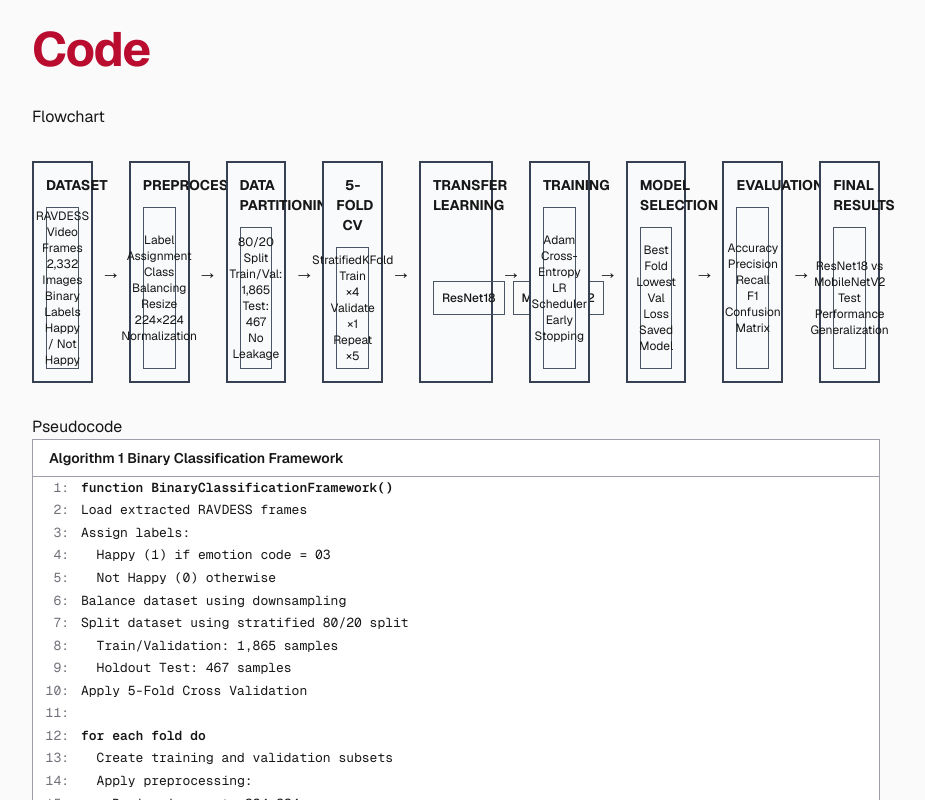
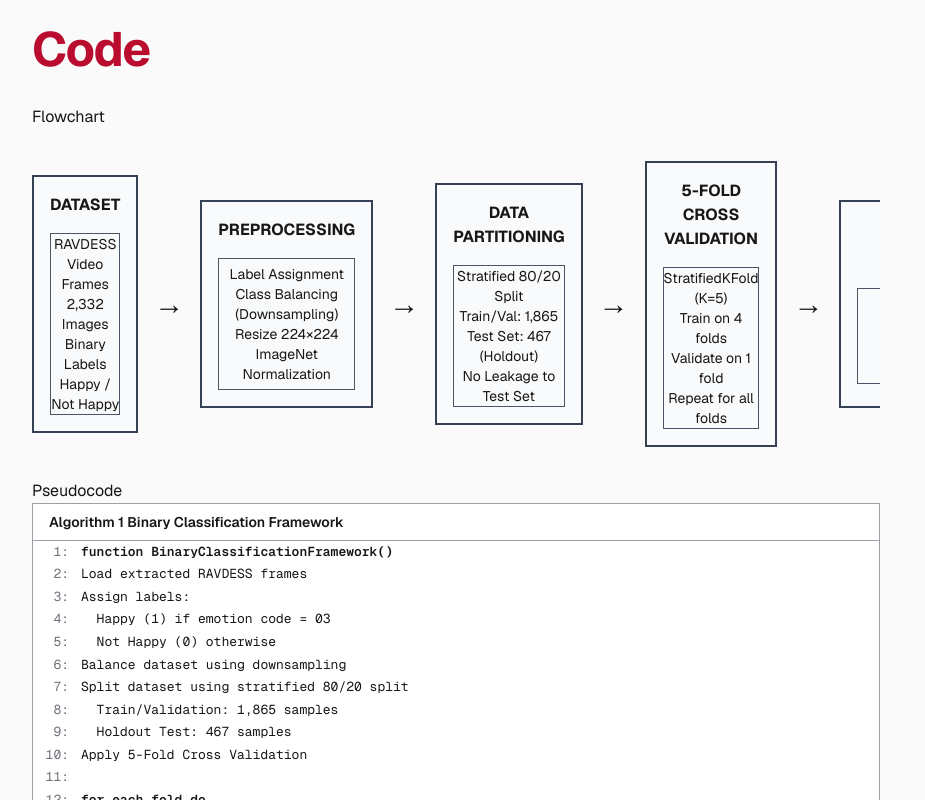
Before and after one commit to pepealania/image-processing-project-tutorial-deep-learning-happy-not-happy-classification, a Next.js app: page /image-processing-project-tutorial-deep-learning-happy-not-happy-classification/ in a window 1280 px wide. Shown: the part 3560-4360 px from the top of the page, without its empty margins (184-1109 px from the left). Built offline with nearby package versions, Linux system fonts and the light colour scheme.

Commit message:
dataflowchar centered 13

```diff
--- a/src/app/page.tsx
+++ b/src/app/page.tsx
@@ -4,6 +4,7 @@ import BinaryClassificationAnimation from "@/components/BinaryClassificationAnim
 import DatasetStatisticsTable from "@/components/DatasetStatisticsTable";
 import DataFlowChart from "@/components/DataFlowChart";
 import Pseudocode from "@/components/Pseudocode";
+import DataFlowChartBelow from "@/components/DataFlowChartBelow";
 
 export default function Home() {
   return (
@@ -353,7 +354,7 @@ Overall, the dataset preparation pipeline transforms the original RAVDESS video
         </main>
       <div className="flex justify-center py-8">
         <div className="scale-90 origin-top">
-          <DataFlowChart />
+          <DataFlowChartBelow />
         </div>
       </div>
     </div>
--- a/src/components/DataFlowChart.tsx
+++ b/src/components/DataFlowChart.tsx
@@ -1,18 +1,15 @@
 export default function DataFlowChart() {
-  const box =
-    "flex-1 min-w-0 border-2 border-gray-700 bg-gray-50 p-3 flex flex-col";
-  const inner =
-    "border border-gray-600 flex-1 flex flex-col justify-center items-center text-center text-xs";
+  return (
+    <section className="w-full overflow-x-auto py-8">
+      <div className="min-w-[1400px] flex items-center justify-start gap-4">
 
-  return (
-    <section className="w-full py-8">
-      <div className="flex items-stretch gap-2 w-full">
-
-        <div className={box}>
-          <h3 className="mb-3 text-center font-bold uppercase text-sm">
+        {/* Dataset */}
+        <div className="border-2 border-gray-700 bg-gray-50 p-4 w-64 flex flex-col">
+          <h3 className="text-center font-bold uppercase mb-4">
             Dataset
           </h3>
-          <div className={inner}>
+
+          <div className="border border-gray-600 flex-1 flex flex-col items-center justify-center text-center text-sm">
             <p>RAVDESS Video Frames</p>
             <p>2,332 Images</p>
             <p>Binary Labels</p>
@@ -20,118 +17,133 @@ export default function DataFlowChart() {
           </div>
         </div>
 
-        <div className="self-center text-xl font-bold">→</div>
+        <div className="text-3xl font-bold">→</div>
 
-        <div className={box}>
-          <h3 className="mb-3 text-center font-bold uppercase text-sm">
+        {/* Preprocessing */}
+        <div className="border-2 border-gray-700 bg-gray-50 p-4 w-72 h-52 flex flex-col">
+          <h3 className="text-center font-bold uppercase mb-4">
             Preprocessing
           </h3>
-          <div className={inner}>
+
+          <div className="border border-gray-600 flex-1 flex flex-col justify-center text-center text-sm">
             <p>Label Assignment</p>
-            <p>Class Balancing</p>
+            <p>Class Balancing (Downsampling)</p>
             <p>Resize 224×224</p>
-            <p>Normalization</p>
+            <p>ImageNet Normalization</p>
           </div>
         </div>
 
-        <div className="self-center text-xl font-bold">→</div>
+        <div className="text-3xl font-bold">→</div>
 
-        <div className={box}>
-          <h3 className="mb-3 text-center font-bold uppercase text-sm">
+        {/* Data Split */}
+        <div className="border-2 border-gray-700 bg-gray-50 p-4 w-80 flex flex-col">
+          <h3 className="text-center font-bold uppercase mb-4">
             Data Partitioning
           </h3>
-          <div className={inner}>
-            <p>80/20 Split</p>
+
+          <div className="border border-gray-600 flex-1 flex flex-col justify-center text-center text-sm">
+            <p>Stratified 80/20 Split</p>
             <p>Train/Val: 1,865</p>
-            <p>Test: 467</p>
-            <p>No Leakage</p>
+            <p>Test Set: 467 (Holdout)</p>
+            <p>No Leakage to Test Set</p>
           </div>
         </div>
 
-        <div className="self-center text-xl font-bold">→</div>
+        <div className="text-3xl font-bold">→</div>
 
-        <div className={box}>
-          <h3 className="mb-3 text-center font-bold uppercase text-sm">
-            5-Fold CV
+        {/* Cross Validation */}
+        <div className="border-2 border-gray-700 bg-gray-50 p-4 w-80 flex flex-col">
+          <h3 className="text-center font-bold uppercase mb-4">
+            5-Fold Cross Validation
           </h3>
-          <div className={inner}>
-            <p>StratifiedKFold</p>
-            <p>Train ×4</p>
-            <p>Validate ×1</p>
-            <p>Repeat ×5</p>
+
+          <div className="border border-gray-600 flex-1 flex flex-col justify-center text-center text-sm">
+            <p>StratifiedKFold (K=5)</p>
+            <p>Train on 4 folds</p>
+            <p>Validate on 1 fold</p>
+            <p>Repeat for all folds</p>
           </div>
         </div>
 
-        <div className="self-center text-xl font-bold">→</div>
+        <div className="text-3xl font-bold">→</div>
 
-        <div className={`${box} flex-[1.4]`}>
-          <h3 className="mb-3 text-center font-bold uppercase text-sm">
-            Transfer Learning
+        {/* Transfer Learning */}
+        <div className="border-2 border-gray-700 bg-gray-50 p-4 w-[420px] h-52 flex flex-col">
+          <h3 className="text-center font-bold uppercase mb-4">
+            Transfer Learning (ImageNet Pretrained)
           </h3>
 
-          <div className="flex flex-1 items-center gap-2">
-            <div className="flex-1 border border-gray-600 p-2 text-center text-xs font-medium">
+          <div className="flex-1 flex items-center justify-center gap-6">
+            <div className="border border-gray-600 w-36 h-24 flex items-center justify-center text-sm font-medium">
               ResNet18
             </div>
 
-            <div className="flex-1 border border-gray-600 p-2 text-center text-xs font-medium">
+            <div className="border border-gray-600 w-36 h-24 flex items-center justify-center text-sm font-medium">
               MobileNetV2
             </div>
           </div>
         </div>
 
-        <div className="self-center text-xl font-bold">→</div>
+        <div className="text-3xl font-bold">→</div>
 
-        <div className={box}>
-          <h3 className="mb-3 text-center font-bold uppercase text-sm">
+        {/* Training */}
+        <div className="border-2 border-gray-700 bg-gray-50 p-4 w-80 flex flex-col">
+          <h3 className="text-center font-bold uppercase mb-4">
             Training
           </h3>
-          <div className={inner}>
-            <p>Adam</p>
-            <p>Cross-Entropy</p>
+
+          <div className="border border-gray-600 flex-1 flex flex-col justify-center text-center text-sm">
+            <p>Adam Optimizer</p>
+            <p>Cross-Entropy Loss</p>
             <p>LR Scheduler</p>
             <p>Early Stopping</p>
           </div>
         </div>
 
-        <div className="self-center text-xl font-bold">→</div>
+        <div className="text-3xl font-bold">→</div>
 
-        <div className={box}>
-          <h3 className="mb-3 text-center font-bold uppercase text-sm">
+        {/* Model Selection */}
+        <div className="border-2 border-gray-700 bg-gray-50 p-4 w-72 flex flex-col">
+          <h3 className="text-center font-bold uppercase mb-4">
             Model Selection
           </h3>
-          <div className={inner}>
-            <p>Best Fold</p>
-            <p>Lowest Val Loss</p>
-            <p>Saved Model</p>
+
+          <div className="border border-gray-600 flex-1 flex flex-col justify-center text-center text-sm">
+            <p>Best Fold Selected</p>
+            <p>Lowest Validation Loss</p>
+            <p>Best Model Saved</p>
           </div>
         </div>
 
-        <div className="self-center text-xl font-bold">→</div>
+        <div className="text-3xl font-bold">→</div>
 
-        <div className={box}>
-          <h3 className="mb-3 text-center font-bold uppercase text-sm">
+        {/* Evaluation */}
+        <div className="border-2 border-gray-700 bg-gray-50 p-4 w-72 h-52 flex flex-col">
+          <h3 className="text-center font-bold uppercase mb-4">
             Evaluation
           </h3>
-          <div className={inner}>
+
+          <div className="border border-gray-600 flex-1 flex flex-col justify-center text-center text-sm">
             <p>Accuracy</p>
             <p>Precision</p>
             <p>Recall</p>
-            <p>F1</p>
+            <p>F1-Score</p>
             <p>Confusion Matrix</p>
           </div>
         </div>
 
-        <div className="self-center text-xl font-bold">→</div>
+        <div className="text-3xl font-bold">→</div>
 
-        <div className={box}>
-          <h3 className="mb-3 text-center font-bold uppercase text-sm">
+        {/* Results */}
+        <div className="border-2 border-gray-700 bg-gray-50 p-4 w-72 flex flex-col">
+          <h3 className="text-center font-bold uppercase mb-4">
             Final Results
           </h3>
-          <div className={inner}>
+
+          <div className="border border-gray-600 flex-1 flex flex-col items-center justify-center text-center text-sm">
             <p>ResNet18 vs MobileNetV2</p>
-            <p>Test Performance</p>
-            <p>Generalization</p>
+            <p>Test Set Performance</p>
+            <p>Generalization Analysis</p>
           </div>
         </div>
 
--- /dev/null
+++ b/src/components/DataFlowChartBelow.tsx
@@ -0,0 +1,141 @@
+export default function DataFlowChart() {
+  const box =
+    "flex-1 min-w-0 border-2 border-gray-700 bg-gray-50 p-3 flex flex-col";
+  const inner =
+    "border border-gray-600 flex-1 flex flex-col justify-center items-center text-center text-xs";
+
+  return (
+    <section className="w-full py-8">
+      <div className="flex items-stretch gap-2 w-full">
+
+        <div className={box}>
+          <h3 className="mb-3 text-center font-bold uppercase text-sm">
+            Dataset
+          </h3>
+          <div className={inner}>
+            <p>RAVDESS Video Frames</p>
+            <p>2,332 Images</p>
+            <p>Binary Labels</p>
+            <p>Happy / Not Happy</p>
+          </div>
+        </div>
+
+        <div className="self-center text-xl font-bold">→</div>
+
+        <div className={box}>
+          <h3 className="mb-3 text-center font-bold uppercase text-sm">
+            Preprocessing
+          </h3>
+          <div className={inner}>
+            <p>Label Assignment</p>
+            <p>Class Balancing</p>
+            <p>Resize 224×224</p>
+            <p>Normalization</p>
+          </div>
+        </div>
+
+        <div className="self-center text-xl font-bold">→</div>
+
+        <div className={box}>
+          <h3 className="mb-3 text-center font-bold uppercase text-sm">
+            Data Partitioning
+          </h3>
+          <div className={inner}>
+            <p>80/20 Split</p>
+            <p>Train/Val: 1,865</p>
+            <p>Test: 467</p>
+            <p>No Leakage</p>
+          </div>
+        </div>
+
+        <div className="self-center text-xl font-bold">→</div>
+
+        <div className={box}>
+          <h3 className="mb-3 text-center font-bold uppercase text-sm">
+            5-Fold CV
+          </h3>
+          <div className={inner}>
+            <p>StratifiedKFold</p>
+            <p>Train ×4</p>
+            <p>Validate ×1</p>
+            <p>Repeat ×5</p>
+          </div>
+        </div>
+
+        <div className="self-center text-xl font-bold">→</div>
+
+        <div className={`${box} flex-[1.4]`}>
+          <h3 className="mb-3 text-center font-bold uppercase text-sm">
+            Transfer Learning
+          </h3>
+
+          <div className="flex flex-1 items-center gap-2">
+            <div className="flex-1 border border-gray-600 p-2 text-center text-xs font-medium">
+              ResNet18
+            </div>
+
+            <div className="flex-1 border border-gray-600 p-2 text-center text-xs font-medium">
+              MobileNetV2
+            </div>
+          </div>
+        </div>
+
+        <div className="self-center text-xl font-bold">→</div>
+
+        <div className={box}>
+          <h3 className="mb-3 text-center font-bold uppercase text-sm">
+            Training
+          </h3>
+          <div className={inner}>
+            <p>Adam</p>
+            <p>Cross-Entropy</p>
+            <p>LR Scheduler</p>
+            <p>Early Stopping</p>
+          </div>
+        </div>
+
+        <div className="self-center text-xl font-bold">→</div>
+
+        <div className={box}>
+          <h3 className="mb-3 text-center font-bold uppercase text-sm">
+            Model Selection
+          </h3>
+          <div className={inner}>
+            <p>Best Fold</p>
+            <p>Lowest Val Loss</p>
+            <p>Saved Model</p>
+          </div>
+        </div>
+
+        <div className="self-center text-xl font-bold">→</div>
+
+        <div className={box}>
+          <h3 className="mb-3 text-center font-bold uppercase text-sm">
+            Evaluation
+          </h3>
+          <div className={inner}>
+            <p>Accuracy</p>
+            <p>Precision</p>
+            <p>Recall</p>
+            <p>F1</p>
+            <p>Confusion Matrix</p>
+          </div>
+        </div>
+
+        <div className="self-center text-xl font-bold">→</div>
+
+        <div className={box}>
+          <h3 className="mb-3 text-center font-bold uppercase text-sm">
+            Final Results
+          </h3>
+          <div className={inner}>
+            <p>ResNet18 vs MobileNetV2</p>
+            <p>Test Performance</p>
+            <p>Generalization</p>
+          </div>
+        </div>
+
+      </div>
+    </section>
+  );
+}
```
